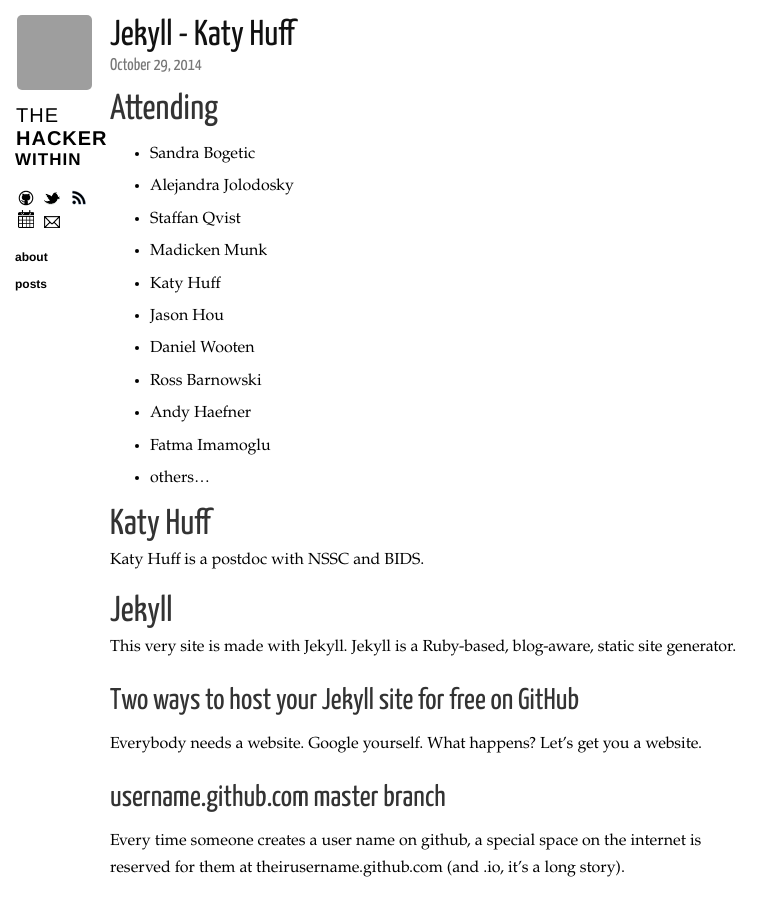
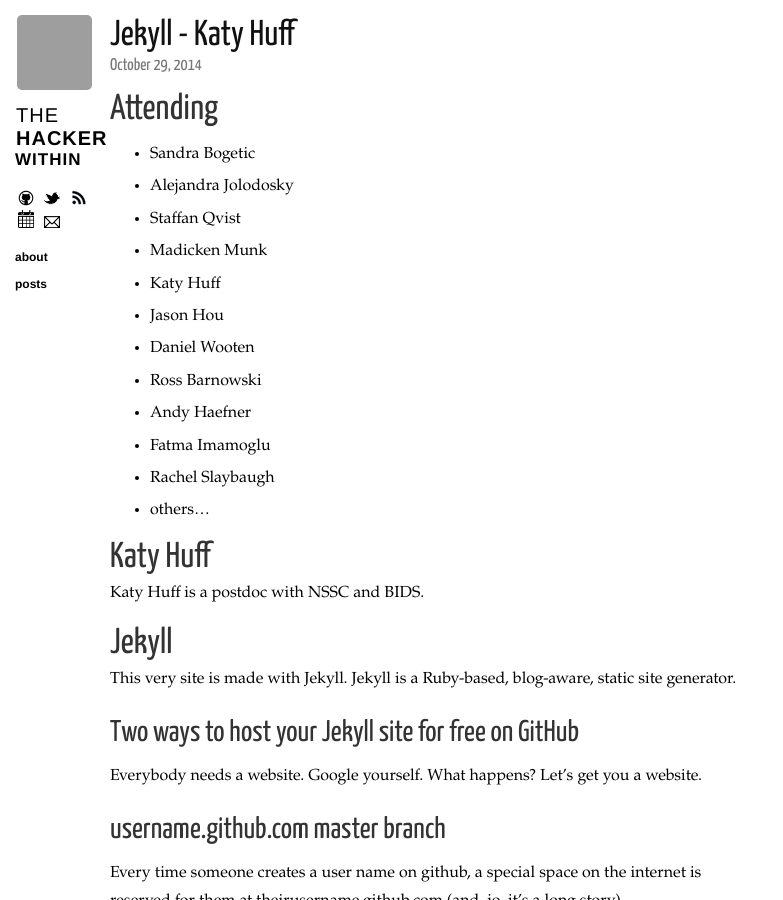
Before and after one commit to thehackerwithin/berkeley, a Jekyll site: the page built from _posts/2014-10-29-jekyll.markdown, in a window 1280 px wide and 900 px high. Shown: the whole window, without its empty margins (0-783 px from the left). Built offline with Jekyll 4.4.1, drawn with Linux system fonts in a browser that asks for light colours; nearby versions of some CDN libraries; Markdown is read by kramdown in place of the engine named in the settings; comment, search, counter and statistics services are not loaded; grey boxes are pictures that could not be loaded.

Commit message:
adds rachel

```diff
--- a/_posts/2014-10-29-jekyll.markdown
+++ b/_posts/2014-10-29-jekyll.markdown
@@ -18,6 +18,7 @@
 - Ross Barnowski
 - Andy Haefner
 - Fatma Imamoglu
+- Rachel Slaybaugh
 - others...
 
 # Katy Huff
```
